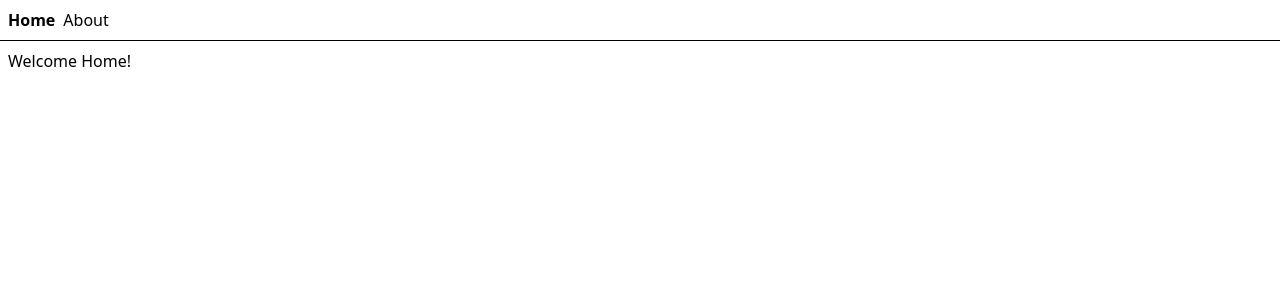
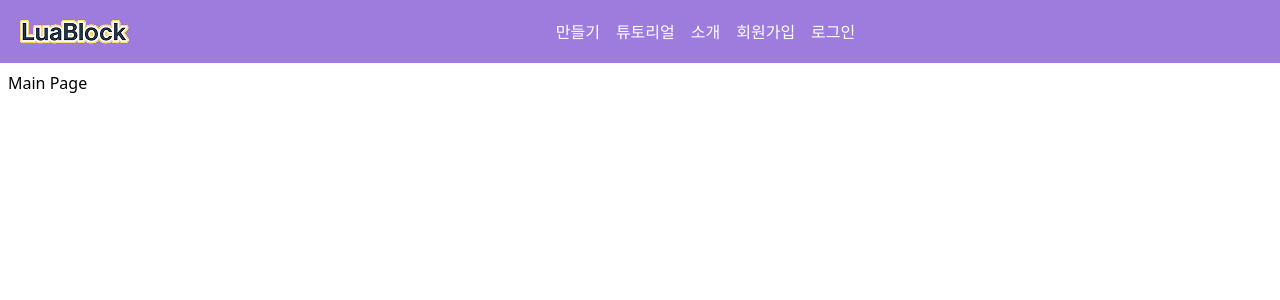
Before and after one commit to so1mock/roblox-blocky-frontend, a React (Vite) app: page / in a window 1280 px wide. Shown: the top 300 px of the page. Built offline with nearby package versions, Linux system fonts and the light colour scheme.

Commit message:
feat: header 구현

```diff
--- a/src/main.tsx
+++ b/src/main.tsx
@@ -2,6 +2,7 @@ import { StrictMode } from "react";
 import ReactDOM from "react-dom/client";
 import { RouterProvider, createRouter } from "@tanstack/react-router";
 import "./index.css";
+
 // Import the generated route tree
 import { routeTree } from "./routeTree.gen";
 
--- a/src/routeTree.gen.ts
+++ b/src/routeTree.gen.ts
@@ -9,14 +9,8 @@
 // Additionally, you should also exclude this file from your linter and/or formatter to prevent it from being checked or modified.
 
 import { Route as rootRouteImport } from './routes/__root'
-import { Route as AboutRouteImport } from './routes/about'
 import { Route as IndexRouteImport } from './routes/index'
 
-const AboutRoute = AboutRouteImport.update({
-  id: '/about',
-  path: '/about',
-  getParentRoute: () => rootRouteImport,
-} as any)
 const IndexRoute = IndexRouteImport.update({
   id: '/',
   path: '/',
@@ -25,39 +19,28 @@ const IndexRoute = IndexRouteImport.update({
 
 export interface FileRoutesByFullPath {
   '/': typeof IndexRoute
-  '/about': typeof AboutRoute
 }
 export interface FileRoutesByTo {
   '/': typeof IndexRoute
-  '/about': typeof AboutRoute
 }
 export interface FileRoutesById {
   __root__: typeof rootRouteImport
   '/': typeof IndexRoute
-  '/about': typeof AboutRoute
 }
 export interface FileRouteTypes {
   fileRoutesByFullPath: FileRoutesByFullPath
-  fullPaths: '/' | '/about'
+  fullPaths: '/'
   fileRoutesByTo: FileRoutesByTo
-  to: '/' | '/about'
-  id: '__root__' | '/' | '/about'
+  to: '/'
+  id: '__root__' | '/'
   fileRoutesById: FileRoutesById
 }
 export interface RootRouteChildren {
   IndexRoute: typeof IndexRoute
-  AboutRoute: typeof AboutRoute
 }
 
 declare module '@tanstack/react-router' {
   interface FileRoutesByPath {
-    '/about': {
-      id: '/about'
-      path: '/about'
-      fullPath: '/about'
-      preLoaderRoute: typeof AboutRouteImport
-      parentRoute: typeof rootRouteImport
-    }
     '/': {
       id: '/'
       path: '/'
@@ -70,7 +53,6 @@ declare module '@tanstack/react-router' {
 
 const rootRouteChildren: RootRouteChildren = {
   IndexRoute: IndexRoute,
-  AboutRoute: AboutRoute,
 }
 export const routeTree = rootRouteImport
   ._addFileChildren(rootRouteChildren)
--- a/src/routes/__root.tsx
+++ b/src/routes/__root.tsx
@@ -1,18 +1,11 @@
-import { createRootRoute, Link, Outlet } from "@tanstack/react-router";
+import { createRootRoute, Outlet } from "@tanstack/react-router";
 import { TanStackRouterDevtools } from "@tanstack/react-router-devtools";
+import { Header } from "../shared/components/Header";
 
 export const Route = createRootRoute({
   component: () => (
     <>
-      <div className="p-2 flex gap-2">
-        <Link to="/" className="[&.active]:font-bold">
-          Home
-        </Link>{" "}
-        <Link to="/about" className="[&.active]:font-bold">
-          About
-        </Link>
-      </div>
-      <hr />
+      <Header/>
       <Outlet />
       <TanStackRouterDevtools />
     </>
--- a/src/routes/about.tsx
+++ /dev/null
@@ -1,9 +0,0 @@
-import { createFileRoute } from "@tanstack/react-router";
-
-export const Route = createFileRoute("/about")({
-  component: About,
-});
-
-function About() {
-  return <div className="p-2">Hello from About!</div>;
-}
--- a/src/routes/index.tsx
+++ b/src/routes/index.tsx
@@ -7,7 +7,7 @@ export const Route = createFileRoute("/")({
 function Index() {
   return (
     <div className="p-2">
-      <h3 className="">Welcome Home!</h3>
+      <h3 className="">Main Page</h3>
     </div>
   );
 }
--- /dev/null
+++ b/src/shared/components/Header.tsx
@@ -0,0 +1,16 @@
+export function Header() {
+    return (
+        <header className="flex flex-row bg-[#9D7CDE] text-white items-center p-2 justify-between">
+                <img src="/LuaBlock_logo.png" />
+
+                <nav className="flex flex-row p-2 space-x-4 mx-auto">
+                    <button>만들기</button>
+                    <button>튜토리얼</button>
+                    <button>소개</button>
+                    <button>회원가입</button>
+                    <button>로그인</button>
+                </nav>
+        </header>
+    )
+}
+// 5%
```
Also changed, not shown: public/LuaBlock_logo.png (added), 1 other file (tests, documents, lock files or other folders).
